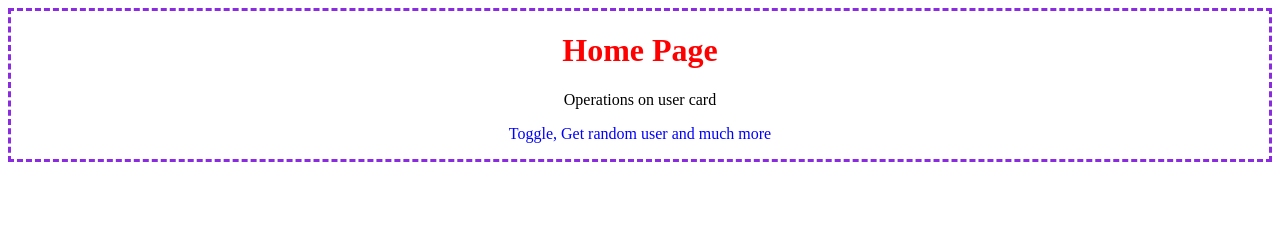
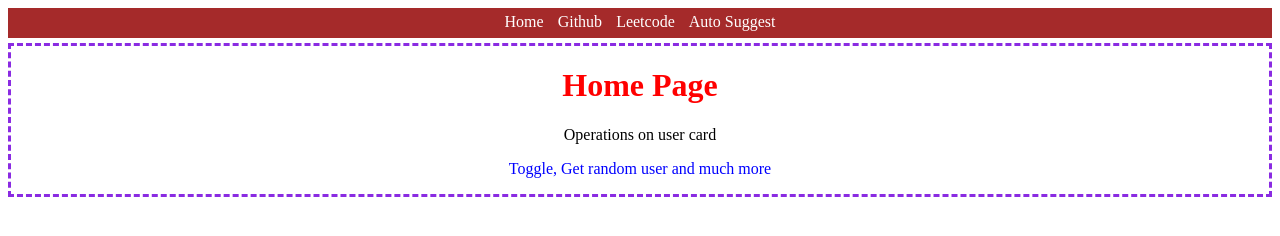
Before and after one commit to SahasraSunkara-99/AutoSuggestions, a website: page frontend/index.html in a window 1280 px wide. Drawn offline with Linux system fonts and the light colour scheme.

Commit message:
updated navbar

```diff
--- a/frontend/index.css
+++ b/frontend/index.css
@@ -14,3 +14,17 @@ h1{
 #p2{
     color: blue;
 }
+#nav{
+    text-align: center;
+    background-color: brown;
+    height: 25px;
+    padding-top: 5px;
+    margin-bottom: 5px;
+}
+#nav a{
+    margin: 0px 5px;
+    /* margin: :y-axis x-axis; */
+    color: white;
+    text-decoration: none;
+
+}
--- a/frontend/index.html
+++ b/frontend/index.html
@@ -7,6 +7,12 @@
     <link rel="stylesheet" href="index.css">
 </head>
 <body>
+    <div id = "nav">
+        <a href="/">Home</a>
+        <a href="https://github.com" target="_blank">Github</a>
+        <a href="https://leetcode.com">Leetcode</a>
+        <a href="./pages/autosuggest.html">Auto Suggest</a>
+    </div>
     <div id = "home-intro">
     <h1>Home Page</h1>
     <p id="p1">Operations on user card</p>
```
Also changed, not shown: frontend/pages/autosuggest.html (added, +11 -0 lines).
